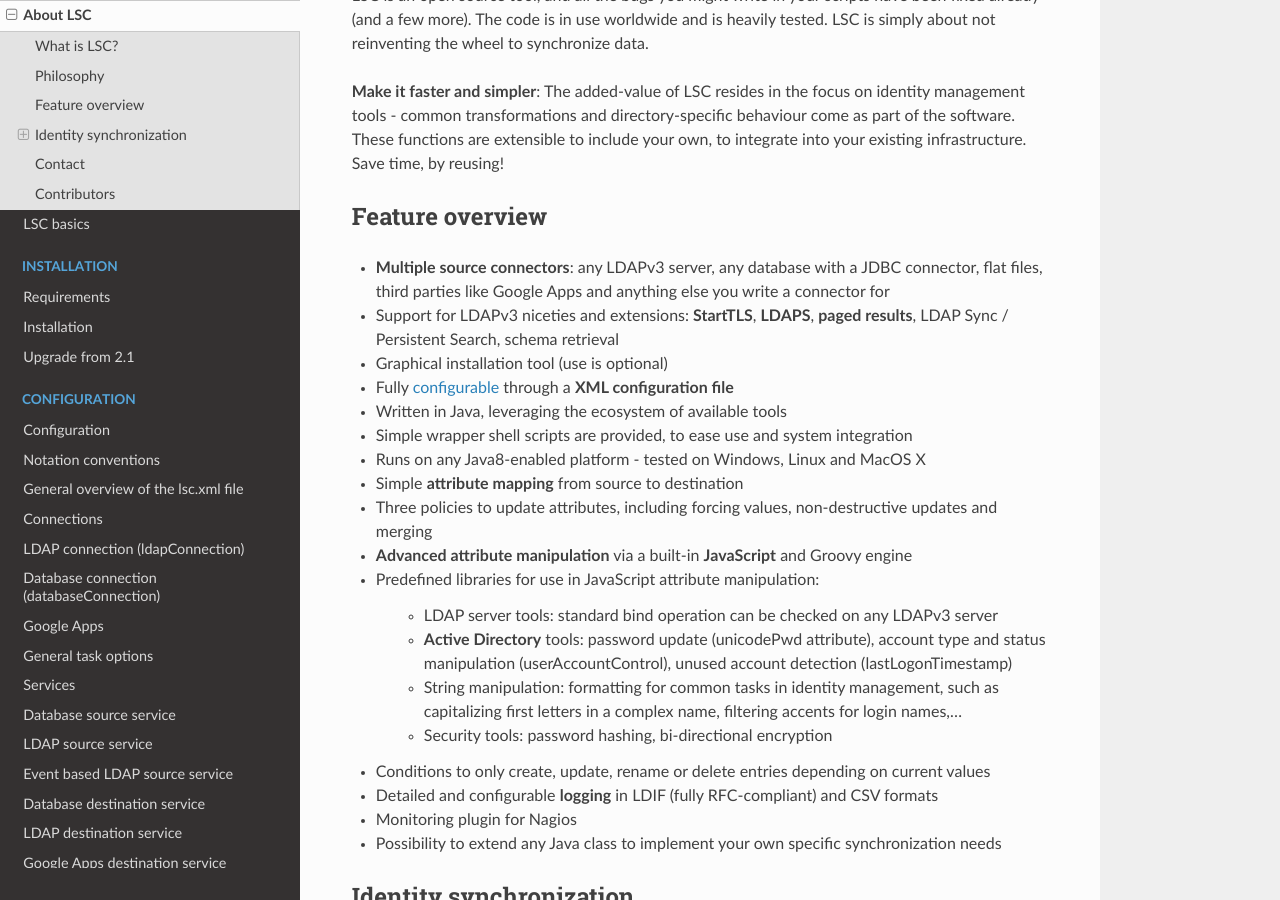
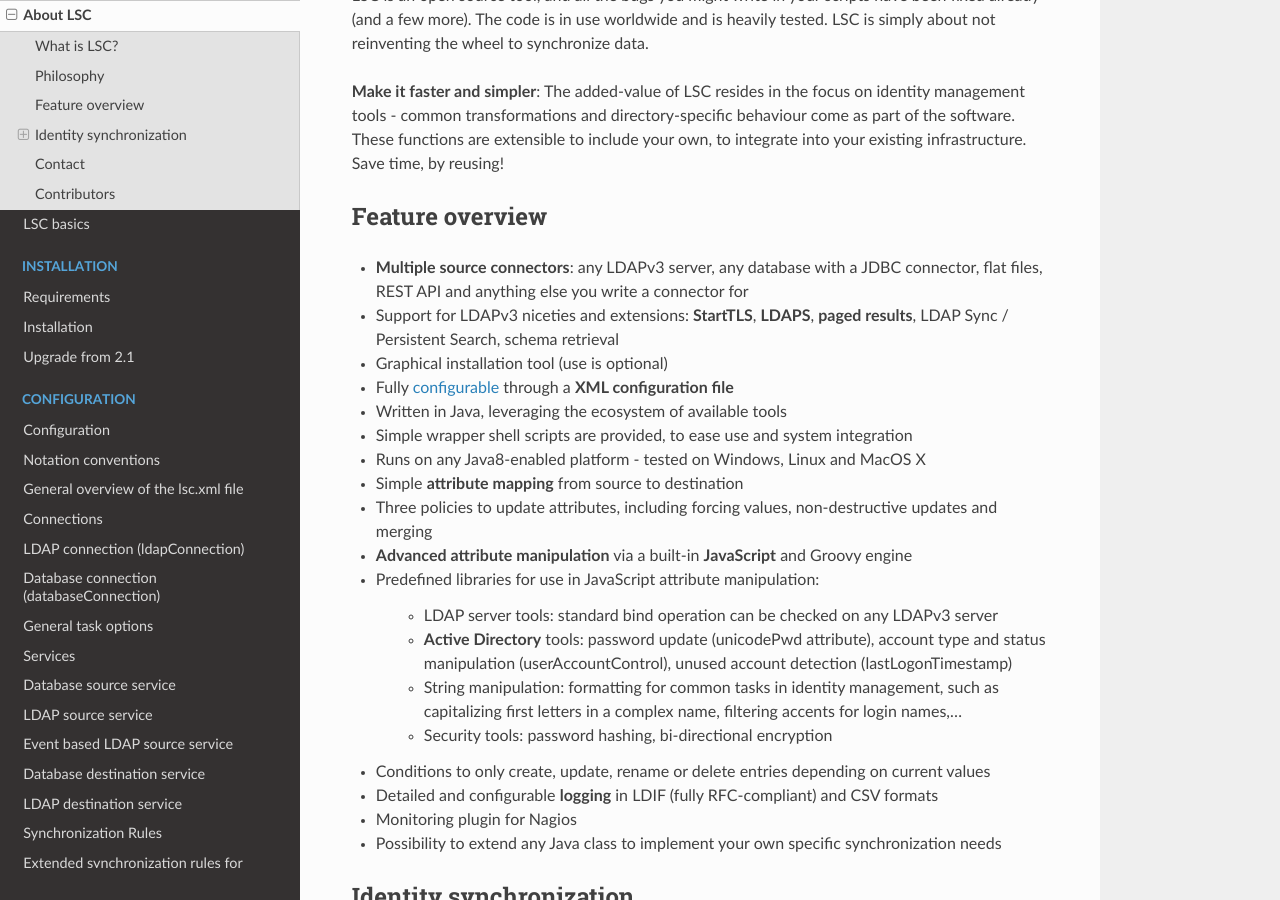
Before and after one commit to lsc-project/documentation, a Sphinx documentation site: the page built from source/about.rst, in a window 1280 px wide and 900 px high, scrolled down 720 px. Built offline with Sphinx 7.4.7 and the Read the Docs theme 2.0.0, drawn with Linux system fonts in a browser that asks for light colours.

Commit message:
Remove Google Apps documentation

```diff
--- a/source/about.rst
+++ b/source/about.rst
@@ -25,7 +25,7 @@
 Feature overview
 ================
 
-* **Multiple source connectors**: any LDAPv3 server, any database with a JDBC connector, flat files, third parties like Google Apps and anything else you write a connector for
+* **Multiple source connectors**: any LDAPv3 server, any database with a JDBC connector, flat files, REST API and anything else you write a connector for
 * Support for LDAPv3 niceties and extensions: **StartTLS**, **LDAPS**, **paged results**, LDAP Sync / Persistent Search, schema retrieval
 * Graphical installation tool (use is optional)
 * Fully :doc:`configurable <overview>` through a **XML configuration file**
--- a/source/connections.rst
+++ b/source/connections.rst
@@ -8,7 +8,6 @@
 
 * :doc:`LDAP directory <connection_ldap>`
 * :doc:`Database (JDBC) <connection_database>`
-* :doc:`Google Apps <connection_googleapps>`
 
 .. tip::
 
--- a/source/index.rst
+++ b/source/index.rst
@@ -50,7 +49,6 @@
    service_source_asyncldap
    service_destination_database
    service_destination_ldap
-   service_destination_googleapps
    syncrules
    syncrulesforldap
    syncrulesforactivedirectory
--- a/source/index_configuration.rst
+++ b/source/index_configuration.rst
@@ -9,7 +9,6 @@
 
       * :doc:`LDAP directory <connection_ldap>`
       * :doc:`database (JDBC) <connection_database>`
-      * :doc:`Google Apps <connection_googleapps>`
 
    * :doc:`Tasks <tasks>`
 
@@ -20,7 +19,6 @@
          * :doc:`Event-based LDAP source service <service_source_asyncldap>`
          * :doc:`Database destination service <service_destination_database>`
          * :doc:`LDAP destination service <service_destination_ldap>`
-         * :doc:`Google Apps destination service <service_destination_googleapps>`
 
       * :doc:`Synchronization rules (syncoptions) <syncrules>`
 
--- a/source/services.rst
+++ b/source/services.rst
@@ -18,7 +18,6 @@
 
 * :doc:`Database destination service <service_destination_database>`
 * :doc:`LDAP destination service <service_destination_ldap>`
-* :doc:`Google Apps destination service <service_destination_googleapps>`
 
 .. tip::
 
--- a/source/upgrade.rst
+++ b/source/upgrade.rst
@@ -12,3 +12,8 @@
 .. code-block:: XML
 
     <lsc xmlns="http://lsc-project.org/XSD/lsc-core-2.2.xsd" revision="0">
+
+Google Apps Destination service
+===============================
+
+This service is obsolete and has been removed in 2.2 version.
```
Also changed, not shown: other parts of source/index.rst (+0 -1 lines), source/connection_googleapps.rst (deleted, +0 -31 lines), source/service_destination_googleapps.rst (deleted, +0 -52 lines).
